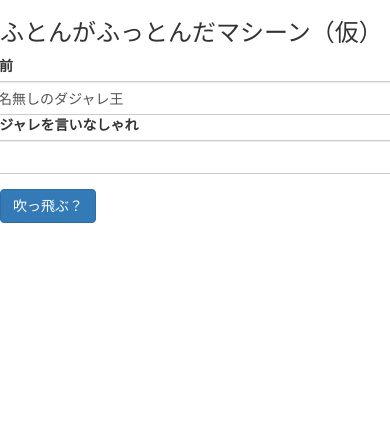
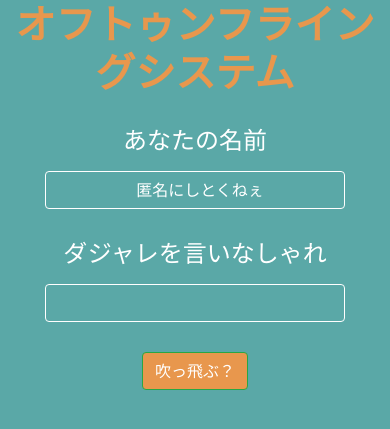
Before and after one commit to fujitako03/who_says_dajare, a Flask app: page / in a window 390 px wide; the page is wider, and only the part inside the window is pictured. Shown: the top 429 px of that part. Run offline with Flask 2, Linux system fonts and the light colour scheme; some libraries are stand-ins or nearby versions.

```diff
--- a/controllers/dajare_page.py
+++ b/controllers/dajare_page.py
@@ -61,7 +61,6 @@ class DajarePage:
         # ダジャレ判定
         sh = Shareka(dajare_text)
         is_dajare = sh.dajarewake()
-        is_dajare = True
 
         # ダジャレ評価AI
         uk = Ukeruka()
@@ -83,22 +82,30 @@ class DajarePage:
                 dajare += ([0] * (30 - len(dajare)))
             res = uk.predict(np.array([dajare]),
                              model_filepath="./model/model.h5")
-            dajare_score = res[0][0] * 100
+            dajare_score = (res[0][0] - 0.56) * 10 * 100 + 55
+            if dajare_score > 100:
+                dajare_score = 99.99
+            elif dajare_score < 30:
+                dajare_score = 30.15
 
             # 結果によって布団をふっとばす
             if dajare_score > 50:
-                wake_ans = "ふっとんだ！"
+                wake_ans = "布団がふっとんだ！"
+                futon_img = "futtonda.png"
 
                 # モーターを動かす（futonモードの場合）
                 if os.getenv('MODE') == "futon":
                     servo.setdirection(-50, 80)
                     time.sleep(0.7)
                     servo.cleanup()
+
             else:
-                wake_ans = "吹っ飛ばない。。。"
+                wake_ans = "吹っ飛ばない。。。（もっと面白いダジャレを言えるはず！）"
+                futon_img = "futtobanai.png"
 
         else:
-            wake_ans = "・・・・・・・・なんて？"
+            wake_ans = "なんて？（ダジャレを入力してください）"
+            futon_img = "nante.png"
             dajare_score = 0
 
         # Datastoreへ保存・過去のデータを読み込み
@@ -111,5 +118,6 @@ class DajarePage:
         return render_template("dajaresult.html",
                                dajare_text=dajare_text,
                                wake_ans=wake_ans,
+                               futon_img=futon_img,
                                dajare_score=round(dajare_score, 2),
                                dajare_list=dajare_list)
--- /dev/null
+++ b/static/css/style.css
@@ -0,0 +1,45 @@
+body {
+    background-color: #5AA8A7;
+    color: white;
+}
+
+.wf-mplus1p { font-family: "M PLUS 1p"; }
+
+.score {
+    font-size: 3em;
+    font-weight: bold;
+    color: #E8974D;
+}
+
+.dajare_title {
+    font-size: 2em;
+    font-weight: bold;
+    color: #E8974D;
+}
+
+#img-box {text-align: center;}
+
+/*入力項目の詳細設定*/
+input.input-form,
+select.input-form,
+textarea.input-form  {
+  -webkit-appearance: none;
+  display: block;
+  width: 100%;
+
+  padding: 0px 0px 0px 10px;
+
+  font-size: 16px;
+  line-height: 1.5;
+  color: rgb(255,255,255);
+  background-color: #5AA8A7;
+  background-clip: padding-box;
+  border: 1px solid rgb(255,255,255);
+  border-radius: 0.25rem;
+  transition: border-color 0.15s ease-in-out, box-shadow 0.15s ease-in-out;
+  overflow: visible;
+}
+
+.form-box{
+    margin: 30px;
+}
--- a/templates/index.html
+++ b/templates/index.html
@@ -1,26 +1,30 @@
-{% extends "bootstrap/base.html" %}
+{% extends "layout.html" %}
 
 {% block title %}Who Says Dajare?{% endblock %}
 
 {% block content %}
-    <h3 class="h3">ふとんがふっとんだマシーン（仮）</h3>
+    <!-- コンテンツ -->
+    <div class="col-md-10 col-md-offset-1">
+        <div class="h1" style="color: #E8974D; font-weight: bold;">オフトゥンフライングシステム</div>
 
         <form action="{{ url_for('dajarepage.dajare_post') }}" method="post" class="form-horizontal">
 
             <div class="form-group mx-auto">
-            <label for="dajare_author" class="mx-auto">名前</label>
-            <input type="text" class="form-control" id="dajare_author" name="dajare_author" value="名無しのダジャレ王">
-
-            <label for="dajare_text" class="mx-auto">ダジャレを言いなしゃれ</label>
-            <input type="text" class="form-control" id="dajare_text" name="dajare_text" value="">
+                <div class="form-box" style="margin: 30px">
+                    <label for="dajare_author" class="mx-auto"><h4>あなたの名前</h4></label>
+                    <input type="text" class="form-control input-form" id="dajare_author" name="dajare_author" value="匿名にしとくねぇ" style="text-align: center">
+                </div>
+                <div class="form-box" style="margin: 30px">
+                    <label for="dajare_text" class="mx-auto"><h4>ダジャレを言いなしゃれ</h4></label>
+                    <input type="text" class="form-control input-form" id="dajare_text" name="dajare_text" value="" style="text-align: center">
+                </div>
             </div>
 
             <div class="form-group">
-          <div class="col-sm-offset-2 col-sm-10">
-            <button type="submit" class="btn btn-primary">
+                <button type="submit" class="btn btn-success" style="background-color:#E8974D;">
                     吹っ飛ぶ？
                 </button>
             </div>
+        </form>
     </div>
-    </form>
 {% endblock %}
--- a/templates/layout.html
+++ b/templates/layout.html
@@ -1,9 +1,21 @@
 <!DOCTYPE html>
 <html lang="en">
 <head>
-    <meta charset="UTF-8">
-    <title>DajaResult</title>
+    <!-- Required meta tags -->
+    <meta charset="utf-8">
+    <meta name="viewport" content="width=device-width, initial-scale=1, shrink-to-fit=no">
+
+    <!-- Bootstrap CSS -->
+    <link rel="stylesheet" href="https://stackpath.bootstrapcdn.com/bootstrap/4.2.1/css/bootstrap.min.css" integrity="sha384-GJzZqFGwb1QTTN6wy59ffF1BuGJpLSa9DkKMp0DgiMDm4iYMj70gZWKYbI706tWS" crossorigin="anonymous">
+
+    <!-- CSS -->
+    <link rel="stylesheet" href="{{ url_for('static', filename='css/style.css') }}">
+
+    <!-- font -->
+    <link href="https://fonts.googleapis.com/css?family=M+PLUS+1p" rel="stylesheet">
+
 </head>
-<body>
+<body style="background-color: #5AA8A7; color:white; text-align: center; font-family: 'M PLUS 1p';">
+    {% block content %}{% endblock %}
 </body>
 </html>
```
Also changed, not shown: controllers/ukeruka.py (+8 -3 lines), templates/dajaresult.html (+45 -10 lines), static/img/futtobanai.png (added), static/img/futtonda.png (added), static/img/nante.png (added). Lines whose indentation alone changed are shown as unchanged.
